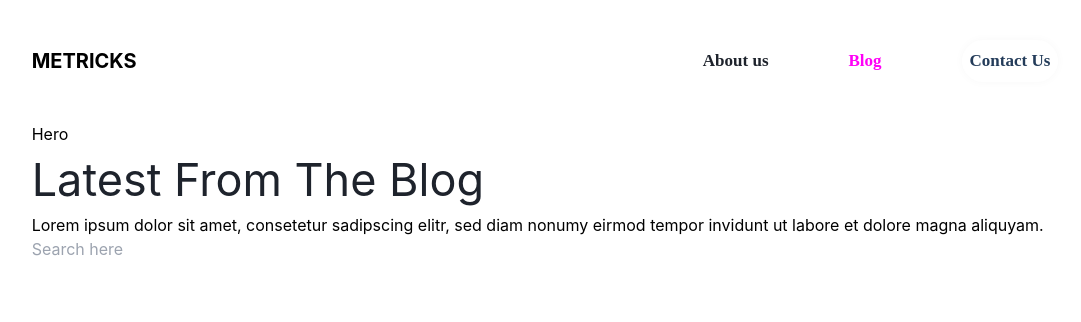
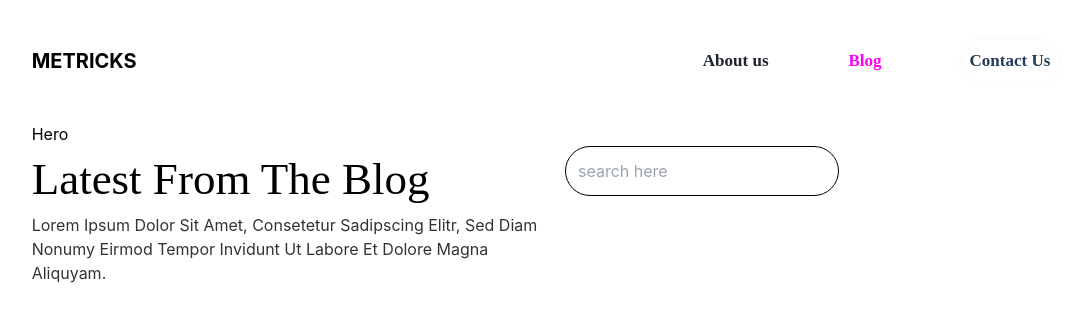
Before and after one commit to Ayomikuolatunji/paddle-frontend-assessment, a Next.js app: page /blog in a window 1280 px wide. Shown: the top 322 px of the page, without its empty margins (75-1156 px from the left). Built offline with nearby package versions, Linux system fonts and the light colour scheme.

Commit message:
blog page

```diff
--- a/layouts/blog/Search.tsx
+++ b/layouts/blog/Search.tsx
@@ -1,17 +1,21 @@
 import React from 'react'
+import TextInput from '../../util/TextInput'
 
 const Search:React.FC=()=>{
   return (
-    <div className='flex justify-between flex-wrap'>
+    <div className='grid sm:grid-cols-2 grid-cols-1'>
        <div className=''>
-           <h1 className='sm:text-[45px] text-[30px] text-[#1E232C]'>Latest From The Blog</h1>
-           <p>
+           <h1 className='sm:text-[45px] text-[30px] text-[#1E232C]text-left font-normal font-[Poppins]'>Latest From The Blog</h1>
+           <p className='text-[#000000] opacity-[0.8] capitalize'>
            Lorem ipsum dolor sit amet, consetetur sadipscing elitr, sed diam nonumy eirmod tempor invidunt ut labore et dolore magna aliquyam.
            </p>
        </div>
        <div className=''>
            <form action="">
-               <input type="text" placeholder='Search here'/>
+               <TextInput
+                 className='p-3 border-[#000000] border-[1px] rounded-[38px]'
+                 placeholder='search here'
+               />
            </form>
        </div>
     </div>
--- a/package.json
+++ b/package.json
@@ -9,9 +9,11 @@
     "lint": "next lint"
   },
   "dependencies": {
+    "antd": "^4.20.5",
     "next": "12.1.6",
     "react": "18.1.0",
-    "react-dom": "18.1.0"
+    "react-dom": "18.1.0",
+    "react-icons": "^4.3.1"
   },
   "devDependencies": {
     "@types/node": "17.0.35",
--- a/pages/_app.tsx
+++ b/pages/_app.tsx
@@ -1,6 +1,7 @@
 import '../styles/globals.css'
 import type { AppProps } from 'next/app'
 import HeaderWrapper from '../layouts/header-wrapper/HeaderWrapper'
+
 
 function MyApp({ Component, pageProps }: AppProps) {
   return (
--- /dev/null
+++ b/util/TextInput.tsx
@@ -0,0 +1,19 @@
+import React from 'react'
+import { Input } from 'antd';
+
+interface prop{
+  placeholder:string
+  className:string
+}
+
+
+function TextInput(prop:prop) {
+  return (
+    <Input
+      placeholder={prop.placeholder}
+      className={prop.className}
+    />
+  )
+}
+
+export default TextInput
```
Also changed, not shown: 1 other file (tests, documents, lock files or other folders).
